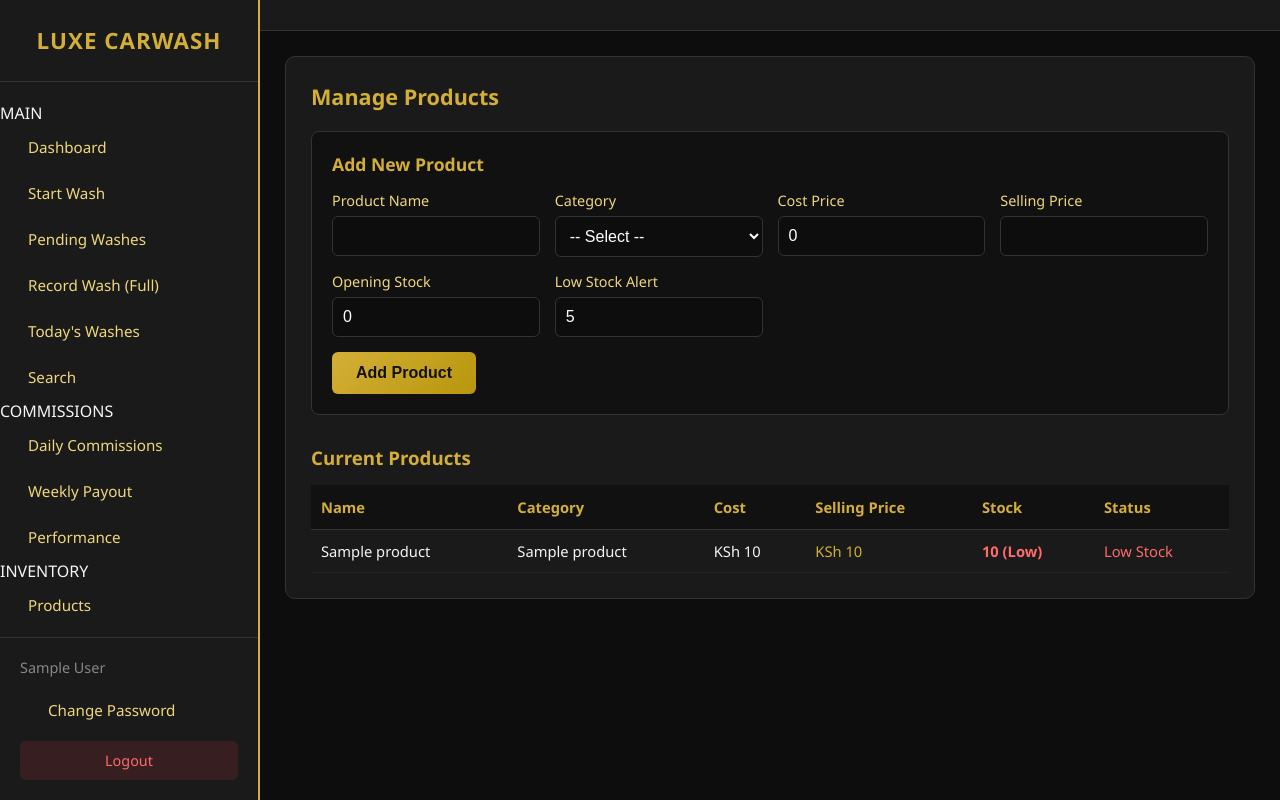
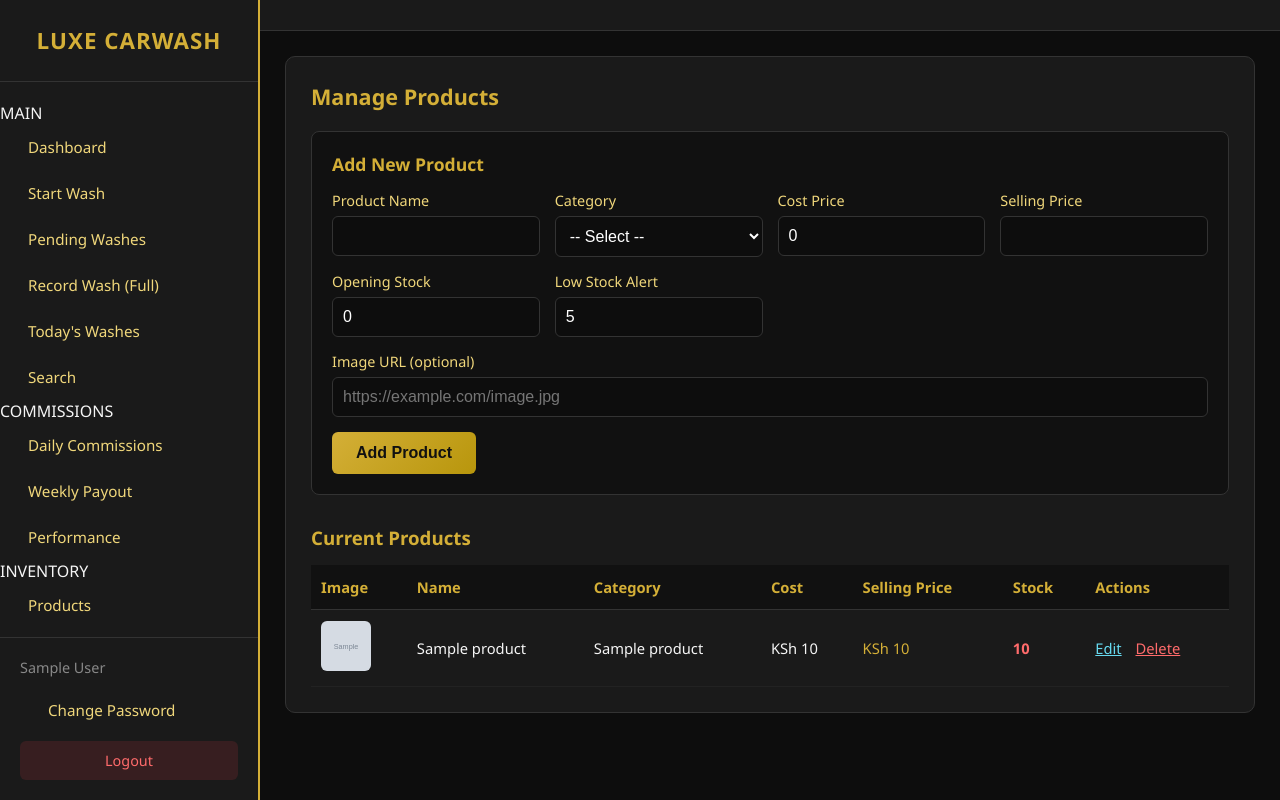
Before and after one commit to Dan150498/luxe-carwash, a Flask app: page /inventory/products in a window 1280 px wide. Run offline with Flask 3, Linux system fonts and the light colour scheme; the visitor is signed in with stand-in values (Sample User, id 1); grey boxes marked "Sample" are stand-in pictures; a database or web service that is not in the repository returns one stand-in record (values such as "Sample title"); some libraries are stand-ins or nearby versions.

Commit message:
Add files via upload

```diff
--- a/templates/inventory_products.html
+++ b/templates/inventory_products.html
@@ -8,6 +8,7 @@
 
     <!-- Add Product Form -->
     <form method="POST" style="background:#111; padding:20px; border-radius:8px; margin-bottom:30px; border:1px solid #333;">
+        <input type="hidden" name="action" value="add">
         <h3 style="color:#d4af37; margin-bottom:15px; font-size:1.1rem;">Add New Product</h3>
 
         <div style="display:grid; grid-template-columns: repeat(auto-fit, minmax(180px, 1fr)); gap:15px;">
@@ -46,6 +47,11 @@
                 <input type="number" name="low_stock_level" value="5" min="0"
                        style="width:100%; padding:10px; background:#0d0d0d; color:white; border:1px solid #333; border-radius:6px;">
             </div>
+            <div class="form-group" style="margin-bottom:0; grid-column: 1 / -1;">
+                <label>Image URL (optional)</label>
+                <input type="url" name="image_url" placeholder="https://example.com/image.jpg"
+                       style="width:100%; padding:10px; background:#0d0d0d; color:white; border:1px solid #333; border-radius:6px;">
+            </div>
         </div>
         <button type="submit" class="btn" style="margin-top:15px;">Add Product</button>
     </form>
@@ -56,43 +62,117 @@
         <table>
             <thead>
                 <tr>
+                    <th>Image</th>
                     <th>Name</th>
                     <th>Category</th>
                     <th>Cost</th>
                     <th>Selling Price</th>
                     <th>Stock</th>
-                    <th>Status</th>
+                    <th>Actions</th>
                 </tr>
             </thead>
             <tbody>
                 {% for p in products %}
                 <tr>
+                    <td>
+                        {% if p.image_url %}
+                            <img src="{{ p.image_url }}" alt="{{ p.name }}"
+                                 style="width:50px; height:50px; object-fit:cover; border-radius:6px;">
+                        {% else %}
+                            <span style="color:#666;">—</span>
+                        {% endif %}
+                    </td>
                     <td>{{ p.name }}</td>
                     <td>{{ p.category_name or '-' }}</td>
                     <td>KSh {{ p.cost_price }}</td>
                     <td style="color:#d4af37;">KSh {{ p.selling_price }}</td>
                     <td>
                         {% if p.stock_qty <= p.low_stock_level %}
-                            <span style="color:#ff6b6b; font-weight:600;">{{ p.stock_qty }} (Low)</span>
+                            <span style="color:#ff6b6b; font-weight:600;">{{ p.stock_qty }}</span>
                         {% else %}
                             {{ p.stock_qty }}
                         {% endif %}
                     </td>
                     <td>
-                        {% if p.stock_qty <= p.low_stock_level %}
-                            <span style="color:#ff6b6b;">Low Stock</span>
-                        {% else %}
-                            <span style="color:#51cf66;">OK</span>
-                        {% endif %}
+                        <a href="#" onclick="openEditModal({{ p.product_id }}, '{{ p.name }}', {{ p.category_id or 'null' }}, {{ p.cost_price }}, {{ p.selling_price }}, {{ p.low_stock_level }}, '{{ p.image_url or '' }}')"
+                           style="color:#66d9ef; margin-right:10px;">Edit</a>
+                        <a href="{{ url_for('delete_product', product_id=p.product_id) }}"
+                           style="color:#ff6b6b;"
+                           onclick="return confirm('Delete this product?')">Delete</a>
                     </td>
                 </tr>
                 {% else %}
                 <tr>
-                    <td colspan="6" style="color:#888;">No products yet. Add your first product above.</td>
+                    <td colspan="7" style="color:#888;">No products yet.</td>
                 </tr>
                 {% endfor %}
             </tbody>
         </table>
     </div>
 </div>
+
+<!-- Edit Modal -->
+<div id="editModal" style="display:none; position:fixed; top:0; left:0; width:100%; height:100%; background:rgba(0,0,0,0.8); z-index:2000; align-items:center; justify-content:center;">
+    <div style="background:#1a1a1a; border:1px solid #d4af37; border-radius:10px; padding:25px; width:90%; max-width:500px;">
+        <h3 style="color:#d4af37; margin-bottom:20px;">Edit Product</h3>
+        <form method="POST">
+            <input type="hidden" name="action" value="edit">
+            <input type="hidden" name="product_id" id="edit_product_id">
+
+            <div class="form-group">
+                <label>Product Name</label>
+                <input type="text" name="name" id="edit_name" required
+                       style="width:100%; padding:10px; background:#0d0d0d; color:white; border:1px solid #333; border-radius:6px;">
+            </div>
+            <div class="form-group">
+                <label>Category</label>
+                <select name="category_id" id="edit_category" required
+                        style="width:100%; padding:10px; background:#0d0d0d; color:white; border:1px solid #333; border-radius:6px;">
+                    {% for c in categories %}
+                        <option value="{{ c.category_id }}">{{ c.name }}</option>
+                    {% endfor %}
+                </select>
+            </div>
+            <div class="form-group">
+                <label>Cost Price</label>
+                <input type="number" name="cost_price" id="edit_cost" min="0"
+                       style="width:100%; padding:10px; background:#0d0d0d; color:white; border:1px solid #333; border-radius:6px;">
+            </div>
+            <div class="form-group">
+                <label>Selling Price</label>
+                <input type="number" name="selling_price" id="edit_selling" min="0" required
+                       style="width:100%; padding:10px; background:#0d0d0d; color:white; border:1px solid #333; border-radius:6px;">
+            </div>
+            <div class="form-group">
+                <label>Low Stock Level</label>
+                <input type="number" name="low_stock_level" id="edit_low" min="0"
+                       style="width:100%; padding:10px; background:#0d0d0d; color:white; border:1px solid #333; border-radius:6px;">
+            </div>
+            <div class="form-group">
+                <label>Image URL</label>
+                <input type="url" name="image_url" id="edit_image"
+                       style="width:100%; padding:10px; background:#0d0d0d; color:white; border:1px solid #333; border-radius:6px;">
+            </div>
+
+            <button type="submit" class="btn">Save Changes</button>
+            <button type="button" class="btn" style="background:#333; margin-left:10px;" onclick="closeEditModal()">Cancel</button>
+        </form>
+    </div>
+</div>
+
+<script>
+function openEditModal(id, name, categoryId, cost, selling, low, image) {
+    document.getElementById('edit_product_id').value = id;
+    document.getElementById('edit_name').value = name;
+    document.getElementById('edit_category').value = categoryId;
+    document.getElementById('edit_cost').value = cost;
+    document.getElementById('edit_selling').value = selling;
+    document.getElementById('edit_low').value = low;
+    document.getElementById('edit_image').value = image;
+    document.getElementById('editModal').style.display = 'flex';
+}
+function closeEditModal() {
+    document.getElementById('editModal').style.display = 'none';
+}
+</script>
 {% endblock %}
```
